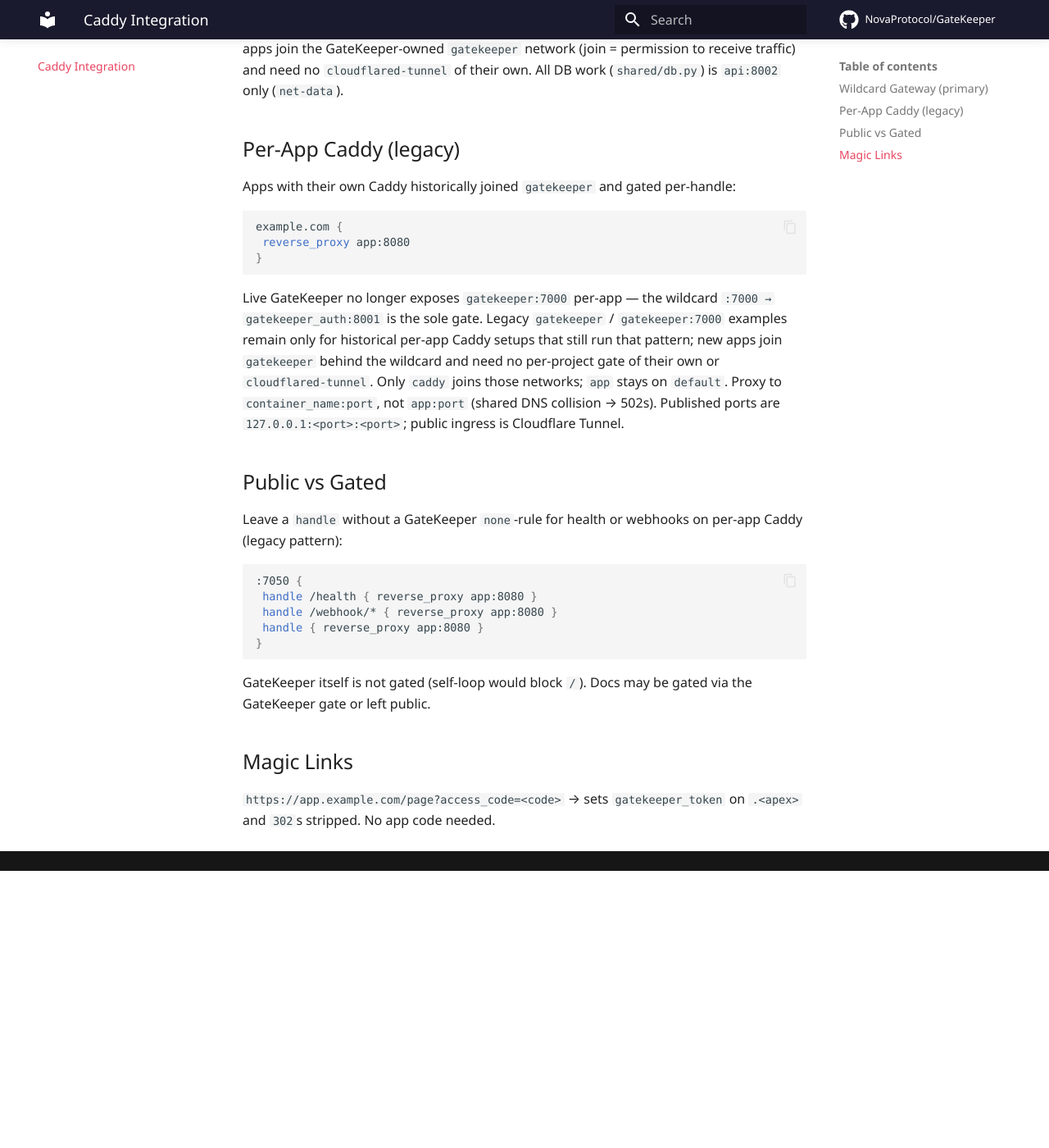
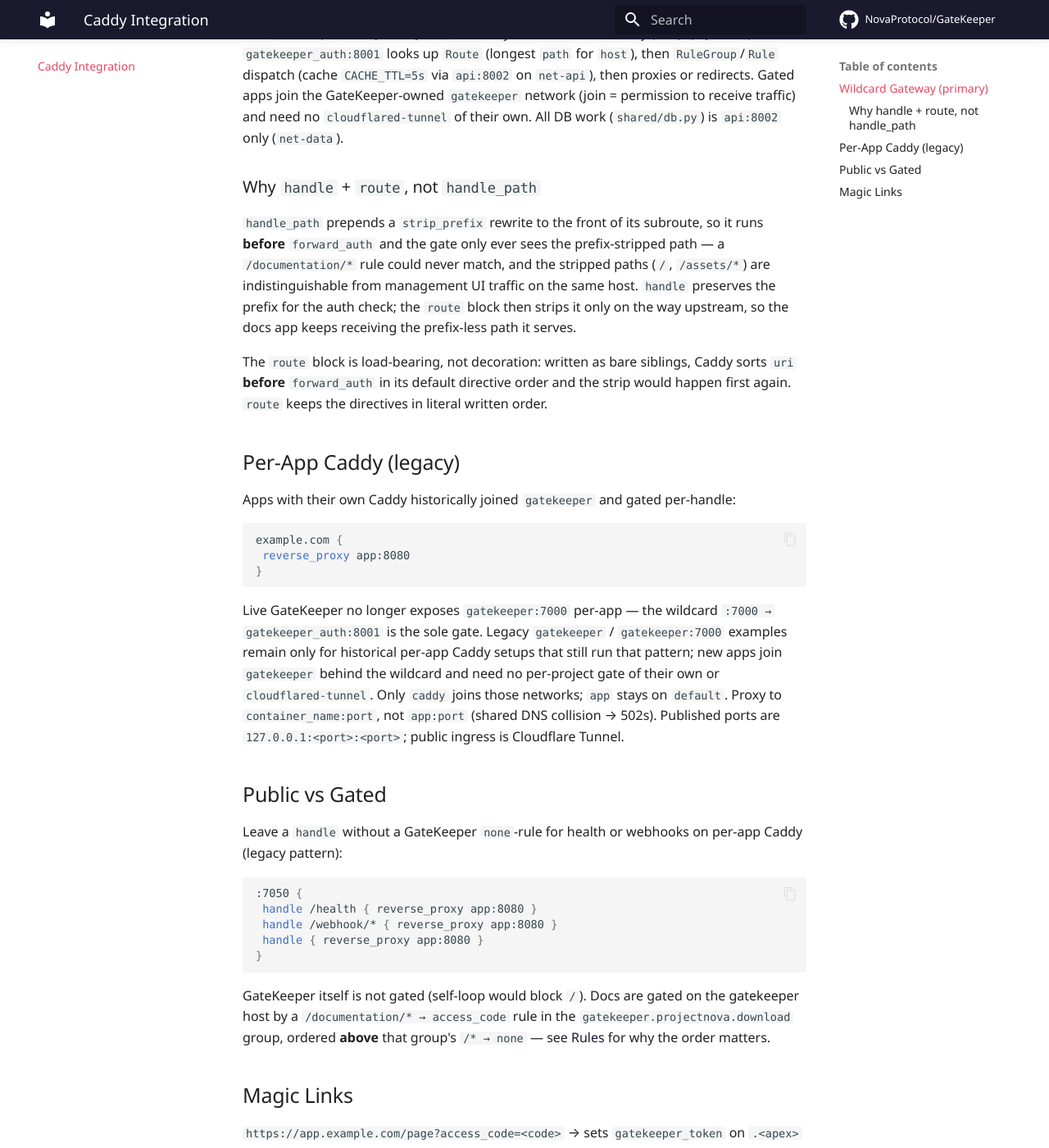
Before and after one commit to NovaProtocol/GateKeeper, an MkDocs documentation site: the page built from documentation/docs/caddy-integration.md, in a window 1280 px wide and 1400 px high, scrolled down 577 px. Shown: the whole window at 82% size. Built offline with MkDocs 1.6.1 and Material for MkDocs 9.7.7, drawn with Linux system fonts in a browser that asks for light colours; some web fonts are replaced; comment, search, counter and statistics services are not loaded; before the commit the page ends 1639 px from its top, so only the background shows below that; some of the changed text lies outside the part shown.

Commit message:
fix(caddy): let the docs gate see the original path
handle_path strips /documentation before forward_auth runs, so the gate
only ever saw the prefix-less path and no /documentation/* rule could
match. handle preserves the prefix for the auth check; the route block
strips it afterwards for the docs upstream, which keeps serving the same
prefix-less paths.

The route block is required rather than stylistic: Caddy sorts `uri`
ahead of `forward_auth` inside a handle, so the strip as a bare sibling
would run first and reproduce the same blindness.

````diff
--- a/documentation/docs/caddy-integration.md
+++ b/documentation/docs/caddy-integration.md
@@ -7,17 +7,26 @@
 ```caddy
 :7000 {
  handle /health { respond `{"status":"ok"}` 200 }
- handle_path /documentation/* {
+ handle /documentation/* {
+ route {
  forward_auth gatekeeper_auth:8001 {
-            uri /api/authz/forward-auth
+                uri /api/authz/forward-auth
+            }
+ uri strip_prefix /documentation
+ reverse_proxy gatekeeper_documentation:8005
         }
- reverse_proxy gatekeeper_documentation:8005
- }
+    }
  handle { reverse_proxy gatekeeper_auth:8001 }
 }
 ```
 
 Live `GateKeeper/caddy/Caddyfile` is exactly that — 3 handles only (no `phpmyadmin`). `gatekeeper_auth:8001` looks up `Route` (longest `path` for `host`), then `RuleGroup`/`Rule` dispatch (cache `CACHE_TTL=5s` via `api:8002` on `net-api`), then proxies or redirects. Gated apps join the GateKeeper-owned `gatekeeper` network (join = permission to receive traffic) and need no `cloudflared-tunnel` of their own. All DB work (`shared/db.py`) is `api:8002` only (`net-data`).
+
+### Why `handle` + `route`, not `handle_path`
+
+`handle_path` prepends a `strip_prefix` rewrite to the front of its subroute, so it runs **before** `forward_auth` and the gate only ever sees the prefix-stripped path — a `/documentation/*` rule could never match, and the stripped paths (`/`, `/assets/*`) are indistinguishable from management UI traffic on the same host. `handle` preserves the prefix for the auth check; the `route` block then strips it only on the way upstream, so the docs app keeps receiving the prefix-less path it serves.
+
+The `route` block is load-bearing, not decoration: written as bare siblings, Caddy sorts `uri` **before** `forward_auth` in its default directive order and the strip would happen first again. `route` keeps the directives in literal written order.
 
 ## Per-App Caddy (legacy)
 
@@ -43,7 +52,7 @@
 }
 ```
 
-GateKeeper itself is not gated (self-loop would block `/`). Docs may be gated via the GateKeeper gate or left public.
+GateKeeper itself is not gated (self-loop would block `/`). Docs are gated on the gatekeeper host by a `/documentation/* → access_code` rule in the `gatekeeper.projectnova.download` group, ordered **above** that group's `/* → none` — see [Rules](rules.md) for why the order matters.
 
 ## Magic Links
 
````
Also changed, not shown: 1 other file.
